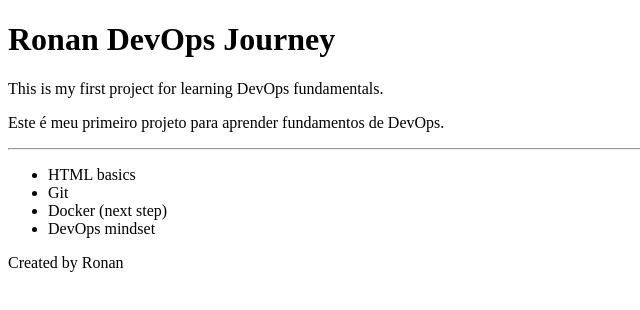
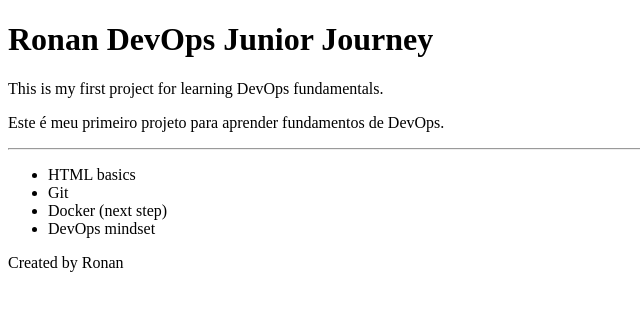
Before and after one commit to BertoRcsb/FIRST-PROJECT, a plain HTML site: page index.html in a window 1280 px wide. Shown: the whole page, without its empty margins (0-640 px from the left). Drawn offline with Linux system fonts and the light colour scheme.

Commit message:
Update page title

```diff
--- a/index.html
+++ b/index.html
@@ -6,7 +6,7 @@
     <title>First Project</title>
 </head>
 <body>
-  <h1>Ronan DevOps Journey</h1>
+  <h1>Ronan DevOps Junior Journey</h1>
 
     <p>
         This is my first project for learning DevOps fundamentals.
```
